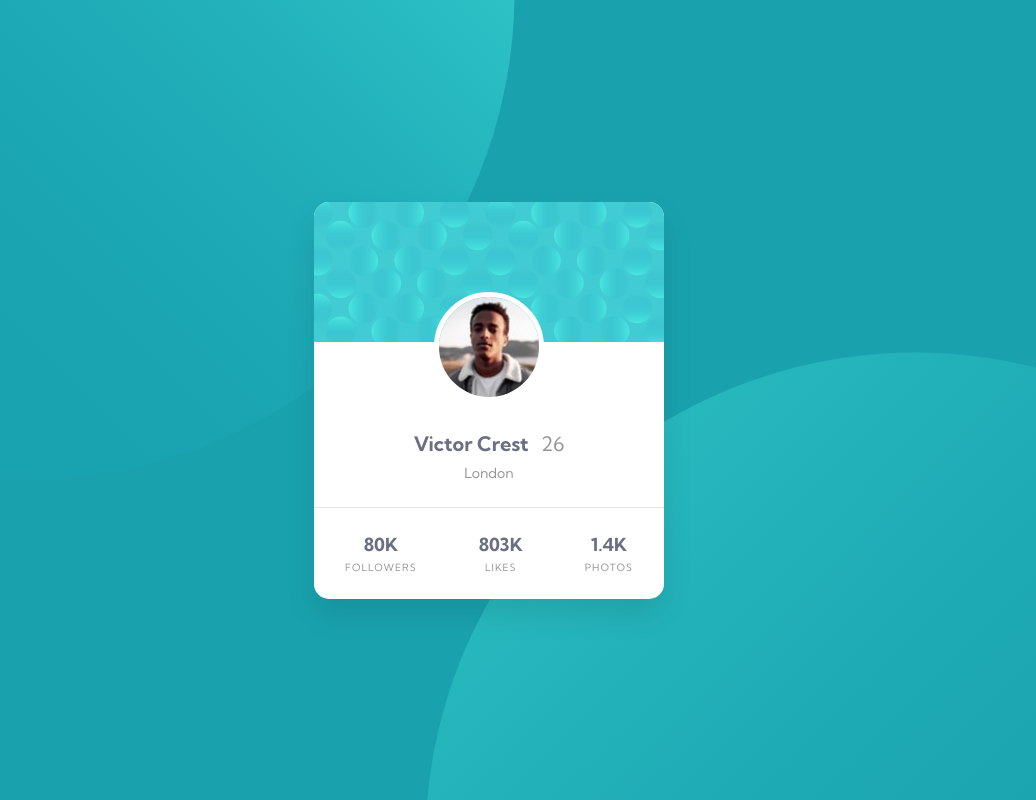
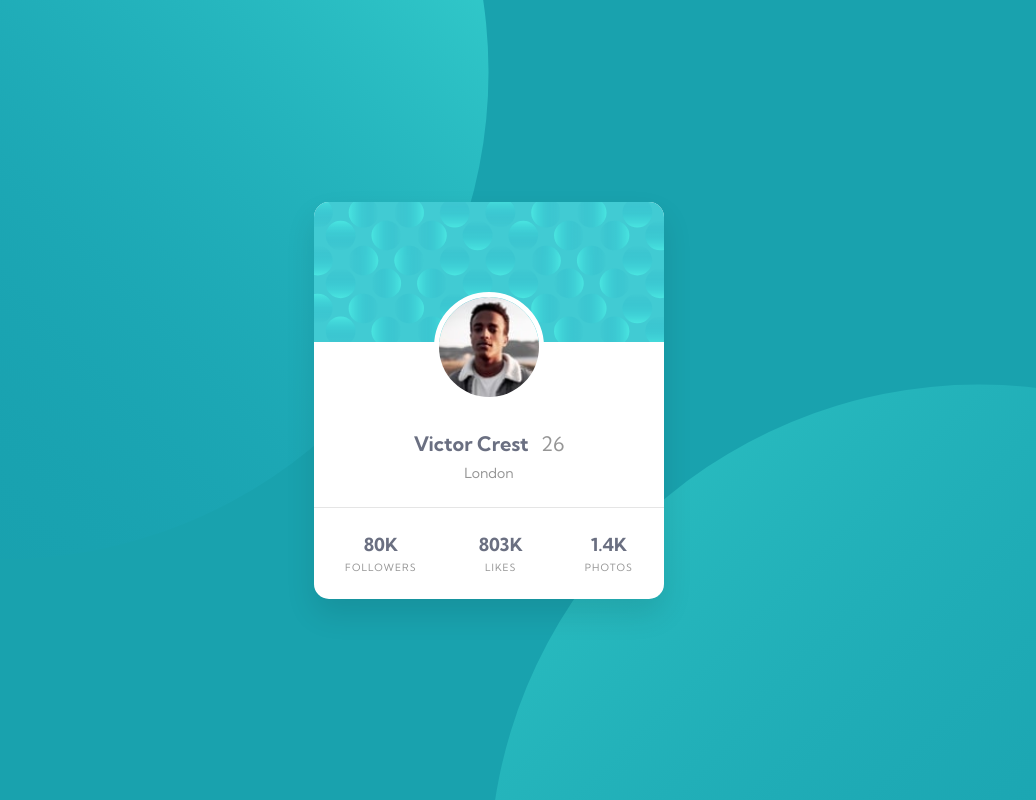
Before and after one commit to CDQ96/Profile-card, a plain HTML site: page index.html in a window 1280 px wide. Shown: the whole page, without its empty margins (151-1187 px from the left). Drawn offline with Linux system fonts and the light colour scheme.

Commit message:
Update style.css

```diff
--- a/style.css
+++ b/style.css
@@ -22,7 +22,7 @@ body {
     position: relative; /* For positioning background elements */
     background-image: url(./images/bg-pattern-top.svg), url(./images/bg-pattern-bottom.svg);
     background-repeat: no-repeat, no-repeat;
-    background-position: right 48vw bottom 40vh, left 45vw top 44vh;
+    background-position: right 50vw bottom 30vh, left 50vw top 48vh;
 }
 
 /* Abstract background circles */
```
